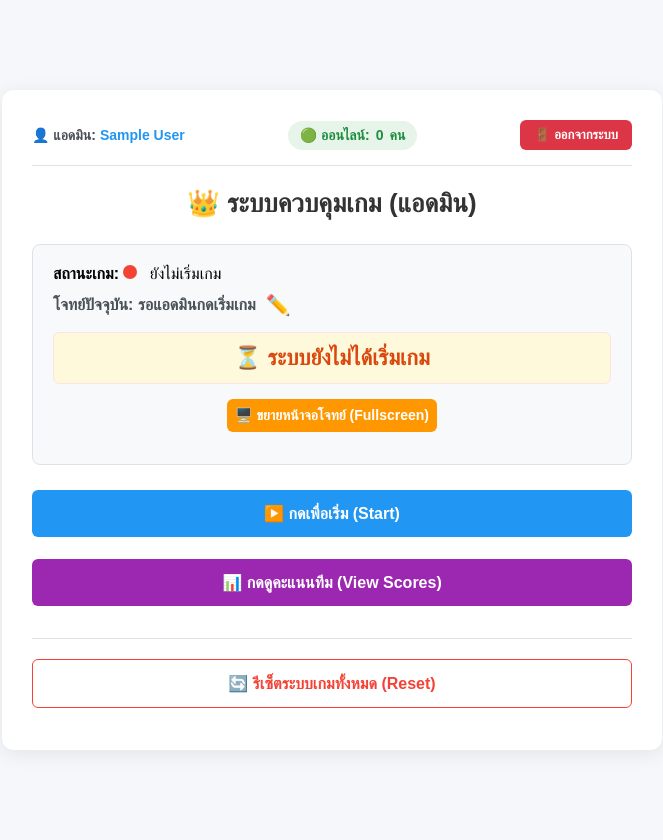
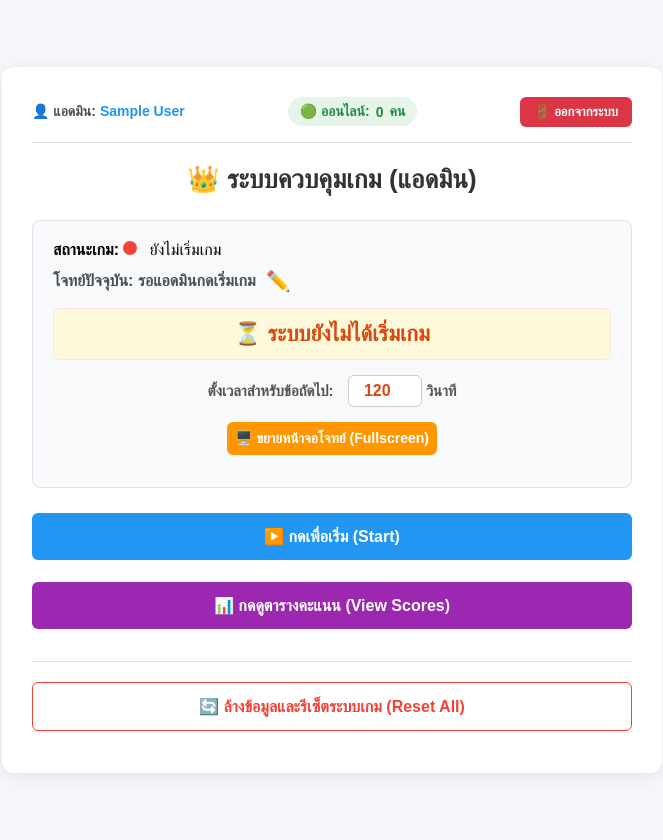
Before and after one commit to 6604302001031-cell/quiz2, a Flask app: page /admin in a window 1280 px wide. Shown: the whole page, without its empty margins (308-971 px from the left). Run offline with Flask 3, Linux system fonts and the light colour scheme; the visitor is signed in with stand-in values (Sample User, id 1).

Commit message:
Update admin.html

```diff
--- a/templates/admin.html
+++ b/templates/admin.html
@@ -10,18 +10,12 @@
         .admin-header-bar { display: flex; justify-content: space-between; align-items: center; margin-bottom: 20px; padding-bottom: 15px; border-bottom: 1px solid #dee2e6; }
         .admin-info { font-size: 14px; color: #495057; font-weight: bold; }
         .admin-info span { color: #2196f3; }
-        .btn-logout { background-color: #dc3545; color: white; padding: 7px 14px; text-decoration: none; border-radius: 6px; font-weight: bold; font-size: 13px; }
+        .btn-logout { background-color: #dc3545; color: white; padding: 7px 14px; text-decoration: none; border-radius: 6px; font-weight: bold; font-size: 13px; transition: 0.2s; }
+        .btn-logout:hover { background-color: #c82333; }
 
         .online-status {
-            font-size: 14px;
-            font-weight: bold;
-            color: #1e8e3e;
-            background-color: #e6f4ea;
-            padding: 6px 12px;
-            border-radius: 20px;
-            display: flex;
-            align-items: center;
-            gap: 6px;
+            font-size: 14px; font-weight: bold; color: #1e8e3e; background-color: #e6f4ea;
+            padding: 6px 12px; border-radius: 20px; display: flex; align-items: center; gap: 6px;
         }
 
         h2 { color: #333333; margin-bottom: 25px; font-size: 26px; }
@@ -31,8 +25,12 @@
         .dot-green { background-color: #4caf50; }
         .dot-red { background-color: #f44336; }
         .dot-yellow { background-color: #f1c40f; }
+
+        /* 📌 ส่วนตั้งค่าเวลา */
+        .timer-setting { margin-top: 15px; text-align: center; font-size: 15px; font-weight: bold; color: #555; }
+        .timer-input { width: 60px; padding: 6px; border-radius: 6px; border: 1px solid #ccc; text-align: center; font-size: 16px; font-weight: bold; color: #d9480f; margin-left: 10px; }
+
         .timer-box { background-color: #fff9db; border: 1px solid #ffe3e3; padding: 12px; border-radius: 6px; font-size: 22px; font-weight: bold; color: #d9480f; text-align: center; margin-top: 15px; }
-
         .answer-box { background-color: #d4edda; border: 1px solid #c3e6cb; padding: 15px; border-radius: 8px; font-size: 20px; font-weight: bold; color: #155724; text-align: center; margin-top: 15px; display: none; }
 
         .stats-box { display: flex; justify-content: center; gap: 15px; margin-top: 15px; display: none; }
@@ -40,14 +38,21 @@
         .stat-correct { background-color: #e6f4ea; color: #1e8e3e; border: 1px solid #ceead6; }
         .stat-incorrect { background-color: #fce8e6; color: #d93025; border: 1px solid #fad2cf; }
 
-        .btn { font-size: 16px; padding: 14px; border: none; border-radius: 6px; cursor: pointer; font-weight: bold; width: 100%; margin-bottom: 12px; }
+        .btn { font-size: 16px; padding: 14px; border: none; border-radius: 6px; cursor: pointer; font-weight: bold; width: 100%; margin-bottom: 12px; transition: 0.2s; }
         .btn:disabled { background-color: #bdc3c7 !important; cursor: not-allowed; opacity: 0.7; }
         .btn-orange { background-color: #ff9800; color: white; }
+        .btn-orange:hover { background-color: #e68a00; }
         .btn-blue { background-color: #2196f3; color: white; }
+        .btn-blue:hover { background-color: #1976d2; }
         .btn-yellow { background-color: #f1c40f; color: white; }
+        .btn-yellow:hover { background-color: #d4ac0d; }
         .btn-green { background-color: #2ecc71; color: white; }
+        .btn-green:hover { background-color: #27ae60; }
         .btn-purple { background-color: #9c27b0; color: white; margin-top: 10px; }
+        .btn-purple:hover { background-color: #7b1fa2; }
         .btn-red-outline { background-color: white; color: #f44336; border: 1px solid #f44336; }
+        .btn-red-outline:hover { background-color: #fceceb; }
+
         .timer-btn-group { display: flex; gap: 10px; margin-bottom: 12px; }
         .timer-btn-group .btn { margin-bottom: 0; }
         .modal-overlay { display: none; position: fixed; z-index: 9999; left: 0; top: 0; width: 100%; height: 100%; background-color: rgba(0, 0, 0, 0.5); justify-content: center; align-items: center; }
@@ -57,7 +62,6 @@
         .score-table th, .score-table td { padding: 12px; border-bottom: 1px solid #dee2e6; text-align: left; }
         .score-table th { background-color: #f1f3f5; }
 
-        /* 📌 สไตล์สำหรับปุ่มดินสอแก้ไขโจทย์ */
         .edit-icon-btn { background: none; border: none; font-size: 20px; cursor: pointer; margin-left: 10px; padding: 0; transition: transform 0.2s; display: inline-block; }
         .edit-icon-btn:hover { transform: scale(1.2); }
 
@@ -79,12 +83,8 @@
         #fullscreen-target:fullscreen .show-on-fullscreen { display: block !important; }
 
         #fullscreen-target:fullscreen #question-info {
-            font-size: 46px !important;
-            color: #111111 !important;
-            text-align: center !important;
-            line-height: 1.6 !important;
-            margin: auto 0 20px 0 !important;
-            max-width: 90% !important;
+            font-size: 46px !important; color: #111111 !important; text-align: center !important;
+            line-height: 1.6 !important; margin: auto 0 20px 0 !important; max-width: 90% !important;
         }
         #fullscreen-target:fullscreen .timer-box { font-size: 65px !important; padding: 25px 60px !important; border-radius: 16px !important; width: 80% !important; max-width: 750px !important; margin-top: 20px !important; margin-bottom: 20px !important; }
         #fullscreen-target:fullscreen .answer-box { font-size: 45px !important; padding: 25px 50px !important; border-radius: 16px !important; width: 80% !important; max-width: 750px !important; margin-top: 20px !important; }
@@ -96,7 +96,7 @@
 
 <div class="admin-container">
     <div class="admin-header-bar">
-        <div class="admin-info">👤 แอดมิน: <span>{{ session.name }}</span></div>
+        <div class="admin-info">👤 แอดมิน: <span>{{ session.name | default('Admin') }}</span></div>
         <div class="online-status">🟢 ออนไลน์: <span id="online-users-count">0</span> คน</div>
         <a href="/logout" class="btn-logout">🚪 ออกจากระบบ</a>
     </div>
@@ -104,7 +104,7 @@
     <h2>👑 ระบบควบคุมเกม (แอดมิน)</h2>
 
     <div class="status-box" id="fullscreen-target">
-        <button onclick="toggleFullscreen()" class="btn btn-red-outline show-on-fullscreen" style="position: absolute; top: 20px; right: 20px; width: auto; padding: 10px 20px; font-size: 16px; margin: 0; z-index: 99999;">❌ ออกจากเต็มจอ (Cancel Fullscreen)</button>
+        <button onclick="toggleFullscreen()" class="btn btn-red-outline show-on-fullscreen" style="position: absolute; top: 20px; right: 20px; width: auto; padding: 10px 20px; font-size: 16px; margin: 0; z-index: 99999;">❌ ออกจากเต็มจอ (Cancel)</button>
 
         <div class="status-line hide-on-fullscreen"><strong>สถานะเกม:</strong>&nbsp;<span id="game-status-text">กำลังโหลด...</span></div>
 
@@ -114,6 +114,11 @@
         </div>
 
         <div id="timer-display" class="timer-box">⏱️ เวลาที่เหลือ: 120 วินาที</div>
+
+        <div class="timer-setting hide-on-fullscreen" id="timer-setting-container">
+            <label for="custom-time-input">ตั้งเวลาสำหรับข้อถัดไป:</label>
+            <input type="number" id="custom-time-input" class="timer-input" value="120" min="10" max="600"> วินาที
+        </div>
 
         <div id="answer-box" class="answer-box">🎯 เฉลยคำตอบ: <span id="answer-text">-</span></div>
 
@@ -132,22 +137,25 @@
         <button onclick="resumeTimer()" class="btn btn-green" id="btn-resume" style="display: none;">▶️ นับเวลาต่อ (Resume)</button>
     </div>
 
-    <button onclick="controlGame('/api/timeout')" class="btn btn-orange" id="btn-timeout" style="display: none;">⏱️ หมดเวลาข้อนี้ (Timeout)</button>
-    <button onclick="controlGame('/api/next')" class="btn btn-blue" id="btn-next" style="display: none;">⏩ ข้อถัดไป (Next Question)</button>
+    <button onclick="controlGame('/api/timeout')" class="btn btn-orange" id="btn-timeout" style="display: none;">⏱️ บังคับหมดเวลาข้อนี้ (Timeout)</button>
+    <button onclick="controlGame('/api/next')" class="btn btn-blue" id="btn-next" style="display: none;">⏩ ไปข้อถัดไป (Next Question)</button>
 
-    <button onclick="openScoreModal()" class="btn btn-purple">📊 กดดูคะแนนทีม (View Scores)</button>
+    <button onclick="openScoreModal()" class="btn btn-purple">📊 กดดูตารางคะแนน (View Scores)</button>
+
     <hr style="border: 0; border-top: 1px solid #dee2e6; margin: 20px 0;">
-    <button onclick="controlGame('/api/reset')" class="btn btn-red-outline" id="btn-reset">🔄 รีเซ็ตระบบเกมทั้งหมด (Reset)</button>
+    <button onclick="confirmReset()" class="btn btn-red-outline" id="btn-reset">🔄 ล้างข้อมูลและรีเซ็ตระบบเกม (Reset All)</button>
 </div>
 
 <div id="score-modal" class="modal-overlay" onclick="closeScoreModalOutside(event)">
     <div class="modal-content">
         <button class="close-modal-btn" onclick="closeScoreModal()">&times;</button>
         <h3 style="margin-top: 0;">🏆 ตารางคะแนนรวมทีม</h3>
-        <table class="score-table">
-            <thead><tr><th>อันดับ</th><th>ชื่อทีม / โรงเรียน</th><th>คะแนน</th></tr></thead>
-            <tbody id="score-board-body"><tr><td colspan="3" style="text-align:center;">ยังไม่มีคะแนนสะสม</td></tr></tbody>
-        </table>
+        <div style="max-height: 300px; overflow-y: auto;">
+            <table class="score-table">
+                <thead><tr><th>อันดับ</th><th>ชื่อทีม / โรงเรียน</th><th>คะแนน</th></tr></thead>
+                <tbody id="score-board-body"><tr><td colspan="3" style="text-align:center;">ยังไม่มีคะแนนสะสม</td></tr></tbody>
+            </table>
+        </div>
         <button onclick="closeScoreModal()" class="btn btn-blue" style="margin-top: 20px; margin-bottom: 0;">ปิด</button>
     </div>
 </div>
@@ -158,7 +166,7 @@
         <h3 style="margin-top: 0; font-size: 20px; color: #333;">📁 นำเข้าชุดคำถามใหม่</h3>
 
         <label style="font-weight: bold; font-size: 14px; color: #555;">1. ดึงข้อมูลจาก Google Sheets (แนะนำ)</label>
-        <input type="text" id="gsheet-url" placeholder="วางลิงก์ที่แชร์เป็นสาธารณะ (Anyone with the link) ที่นี่..." style="margin-top: 8px; margin-bottom: 10px; display: block; width: 100%; padding: 10px; border: 1px solid #ccc; border-radius: 6px; box-sizing: border-box;">
+        <input type="text" id="gsheet-url" placeholder="วางลิงก์ที่แชร์เป็นสาธารณะ ที่นี่..." style="margin-top: 8px; margin-bottom: 10px; display: block; width: 100%; padding: 10px; border: 1px solid #ccc; border-radius: 6px; box-sizing: border-box;">
         <button onclick="importGoogleSheet()" class="btn btn-green" id="btn-gsheet" style="width: 100%; padding: 12px; font-size: 16px; margin-bottom: 20px;">📊 โหลดข้อมูลจาก Google Sheets</button>
 
         <hr style="border: 0; border-top: 1px solid #dee2e6; margin: 20px 0;">
@@ -187,22 +195,17 @@
     let isActionInProgress = false;
     let activeScores = {};
 
-    // 📌 ระบบเปิด/ปิด Modal อัปโหลดโจทย์
+    // 📌 ระบบเปิด/ปิด Modal
     function openEditModal() { document.getElementById('upload-modal').style.display = 'flex'; }
     function closeEditModal() { document.getElementById('upload-modal').style.display = 'none'; }
     function closeEditModalOutside(e) { if (e.target.id === 'upload-modal') closeEditModal(); }
 
-    // 📌 ฟังก์ชันดึงโจทย์จาก Google Sheets
     function importGoogleSheet() {
         const urlInput = document.getElementById('gsheet-url').value.trim();
-        if (!urlInput) {
-            alert("⚠️ กรุณาวางลิงก์ Google Sheets ก่อนครับ");
-            return;
-        }
+        if (!urlInput) { alert("⚠️ กรุณาวางลิงก์ Google Sheets ก่อนครับ"); return; }
 
         const btnGsheet = document.getElementById('btn-gsheet');
-        btnGsheet.disabled = true;
-        btnGsheet.innerText = "กำลังดึงข้อมูล...";
+        btnGsheet.disabled = true; btnGsheet.innerText = "กำลังดึงข้อมูล...";
 
         fetch('/api/import-gsheet', {
             method: 'POST',
@@ -218,54 +221,31 @@
                 checkGameState();
             }
         })
-        .catch(err => {
-            alert("❌ เกิดข้อผิดพลาดในการเชื่อมต่อกับเซิร์ฟเวอร์");
-            console.error(err);
-        })
-        .finally(() => {
-            btnGsheet.disabled = false;
-            btnGsheet.innerText = "📊 โหลดข้อมูลจาก Google Sheets";
-        });
+        .catch(err => { alert("❌ เกิดข้อผิดพลาดในการเชื่อมต่อ"); console.error(err); })
+        .finally(() => { btnGsheet.disabled = false; btnGsheet.innerText = "📊 โหลดข้อมูลจาก Google Sheets"; });
     }
 
-    // 📌 ฟังก์ชันอัปโหลดโจทย์จากไฟล์
     function uploadQuestions() {
         const fileInput = document.getElementById('question-file');
         const file = fileInput.files[0];
-
-        if (!file) {
-            alert("⚠️ กรุณาเลือกไฟล์ .json, .csv, .pdf, .docx หรือ .md ก่อนอัปโหลด");
-            return;
-        }
+        if (!file) { alert("⚠️ กรุณาเลือกไฟล์ก่อนอัปโหลด"); return; }
 
         const formData = new FormData();
         formData.append("file", file);
 
         const btnUpload = document.getElementById('btn-upload');
-        btnUpload.disabled = true;
-        btnUpload.innerText = "กำลังอัปโหลด...";
+        btnUpload.disabled = true; btnUpload.innerText = "กำลังอัปโหลด...";
 
-        fetch('/api/upload-questions', {
-            method: 'POST',
-            body: formData
-        })
+        fetch('/api/upload-questions', { method: 'POST', body: formData })
         .then(res => res.json())
         .then(data => {
             alert(data.message);
             if (data.status === "success") {
-                fileInput.value = ""; // เคลียร์ช่องเลือกไฟล์
-                closeEditModal();     // ปิด Pop-up
-                checkGameState();     // ดึงสถานะปัจจุบันมาแสดงใหม่
+                fileInput.value = ""; closeEditModal(); checkGameState();
             }
         })
-        .catch(err => {
-            alert("❌ เกิดข้อผิดพลาดในการเชื่อมต่อกับเซิร์ฟเวอร์");
-            console.error(err);
-        })
-        .finally(() => {
-            btnUpload.disabled = false;
-            btnUpload.innerText = "📤 อัปโหลดไฟล์จากเครื่อง";
-        });
+        .catch(err => { alert("❌ เกิดข้อผิดพลาดในการเชื่อมต่อ"); console.error(err); })
+        .finally(() => { btnUpload.disabled = false; btnUpload.innerText = "📤 อัปโหลดไฟล์จากเครื่อง"; });
     }
 
     function toggleFullscreen() {
@@ -298,12 +278,20 @@
         } else {
             clearInterval(countdownInterval);
             countdownInterval = null;
+            // เมื่อเวลาในฝั่ง Client หมด ส่ง API บอกเซิร์ฟเวอร์ด้วย (ถ้าจำเป็น)
+            // controlGame('/api/timeout');
         }
     }
 
     function startTimer(resetTime = true) {
         if (countdownInterval) clearInterval(countdownInterval);
-        if (resetTime) timeLeft = 120;
+
+        if (resetTime) {
+            // 📌 ดึงค่าเวลาจากช่องที่แอดมินกรอก
+            const customTime = parseInt(document.getElementById('custom-time-input').value);
+            timeLeft = !isNaN(customTime) && customTime > 0 ? customTime : 120;
+        }
+
         isPaused = false;
         document.getElementById('btn-pause').style.display = 'block';
         document.getElementById('btn-resume').style.display = 'none';
@@ -339,6 +327,13 @@
         });
     }
 
+    // 📌 ยืนยันการรีเซ็ตระบบ
+    function confirmReset() {
+        if(confirm("⚠️ คำเตือน: คุณต้องการล้างข้อมูลคะแนนและรีเซ็ตระบบเกมทั้งหมดใช่หรือไม่? (การกระทำนี้ย้อนกลับไม่ได้)")) {
+            controlGame('/api/reset');
+        }
+    }
+
     function renderUI(data) {
         if (!data) return;
 
@@ -352,13 +347,15 @@
         const answerBox = document.getElementById('answer-box');
         const answerText = document.getElementById('answer-text');
         const statsBox = document.getElementById('stats-box');
-        const correctCount = document.getElementById('correct-count');
-        const incorrectCount = document.getElementById('incorrect-count');
+        const timerSettingContainer = document.getElementById('timer-setting-container');
 
         if (data.school_scores) activeScores = data.school_scores;
 
         if (data.is_started) {
             document.getElementById('btn-start').style.display = 'none';
+            // ซ่อนช่องตั้งเวลาเมื่อเกมเริ่มแล้ว
+            timerSettingContainer.style.display = 'none';
+
             if (data.is_time_up || data.is_end) {
                 document.getElementById('btn-timeout').style.display = 'none';
                 document.getElementById('btn-next').style.display = data.is_end ? 'none' : 'block';
@@ -373,6 +370,8 @@
             document.getElementById('btn-timeout').style.display = 'none';
             document.getElementById('btn-next').style.display = 'none';
             timerControlGroup.style.display = 'none';
+            timerSettingContainer.style.display = 'block'; // แสดงช่องตั้งเวลาเมื่อยังไม่เริ่ม
+
             if (countdownInterval) { clearInterval(countdownInterval); countdownInterval = null; }
             document.getElementById('timer-display').innerText = `⏳ ระบบยังไม่ได้เริ่มเกม`;
             lastQuestionNumber = 0;
@@ -391,12 +390,11 @@
         }
 
         if (data.is_started && (data.is_time_up || data.is_end)) {
-            // ระบบเฉลยจะดึงค่า data.answer จาก Backend เท่านั้น
             answerText.innerText = data.answer || 'ไม่มีข้อมูลเฉลย';
             answerBox.style.display = 'block';
 
-            correctCount.innerText = data.correct_count !== undefined ? data.correct_count : '-';
-            incorrectCount.innerText = data.incorrect_count !== undefined ? data.incorrect_count : '-';
+            document.getElementById('correct-count').innerText = data.correct_count !== undefined ? data.correct_count : '-';
+            document.getElementById('incorrect-count').innerText = data.incorrect_count !== undefined ? data.incorrect_count : '-';
             statsBox.style.display = 'flex';
         } else {
             answerBox.style.display = 'none';
@@ -411,10 +409,10 @@
             questionInfo.innerText = '🏆 จบเกมการแข่งขันครบทุกข้อแล้ว!';
         } else if (data.is_time_up) {
             statusText.innerHTML = '<span class="status-dot dot-red"></span> หมดเวลาข้อนี้แล้ว';
-            questionInfo.innerText = `โจทย์ปัจจุบัน ข้อที่ ${data.current_number}: ${data.question}`;
+            questionInfo.innerText = `ข้อที่ ${data.current_number}: ${data.question}`;
         } else {
             statusText.innerHTML = '<span class="status-dot dot-green"></span> กำลังเปิดรับคำตอบ';
-            questionInfo.innerText = `โจทย์ปัจจุบัน ข้อที่ ${data.current_number}: ${data.question}`;
+            questionInfo.innerText = `ข้อที่ ${data.current_number}: ${data.question}`;
         }
     }
 
@@ -423,7 +421,17 @@
         isActionInProgress = true;
         toggleButtonsState(true);
 
-        fetch(url, { method: 'POST' })
+        // ถ้าเป็นการ Start หรือ Next ให้ส่งค่าเวลาใหม่ไปด้วย (ออปชันเสริมสำหรับ Backend)
+        const requestData = {};
+        if (url === '/api/start' || url === '/api/next') {
+            requestData.time_limit = parseInt(document.getElementById('custom-time-input').value) || 120;
+        }
+
+        fetch(url, {
+            method: 'POST',
+            headers: { 'Content-Type': 'application/json' },
+            body: Object.keys(requestData).length > 0 ? JSON.stringify(requestData) : null
+        })
         .then(res => res.json())
         .then(resData => {
             if (resData.status === "success" && resData.state) {
```
